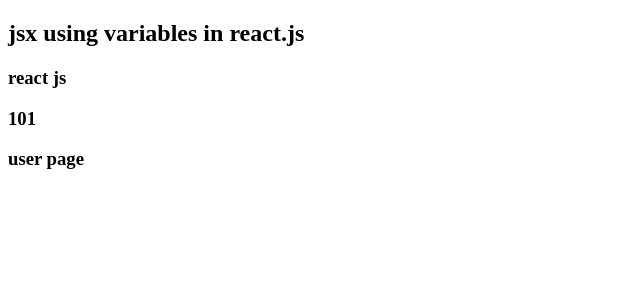
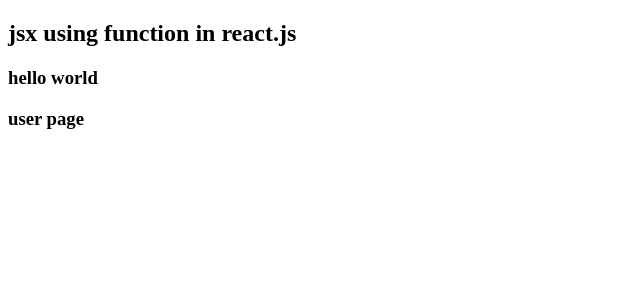
Before and after one commit to Sonukumar201995/React-practice-03, a React (Vite) app: page / in a window 1280 px wide. Shown: the top 300 px of the page, without its empty margins (0-640 px from the left). Built offline with nearby package versions, Linux system fonts and the light colour scheme.

Commit message:
function in react

```diff
--- a/src/App.jsx
+++ b/src/App.jsx
@@ -3,14 +3,15 @@
 function App()
 {
 
-  let name="react js";
-  let id=101
-
+  function greet()
+  {
+    return "hello world"
+  }
   return (
     <>
-    <h2>jsx using variables in react.js </h2>
-    <h3>{name}</h3>
-    <h3>{id}</h3>
+    <h2>jsx using function in react.js </h2>
+    <h3>{greet()}</h3>
+
     <User/>
     </>
   )
```
